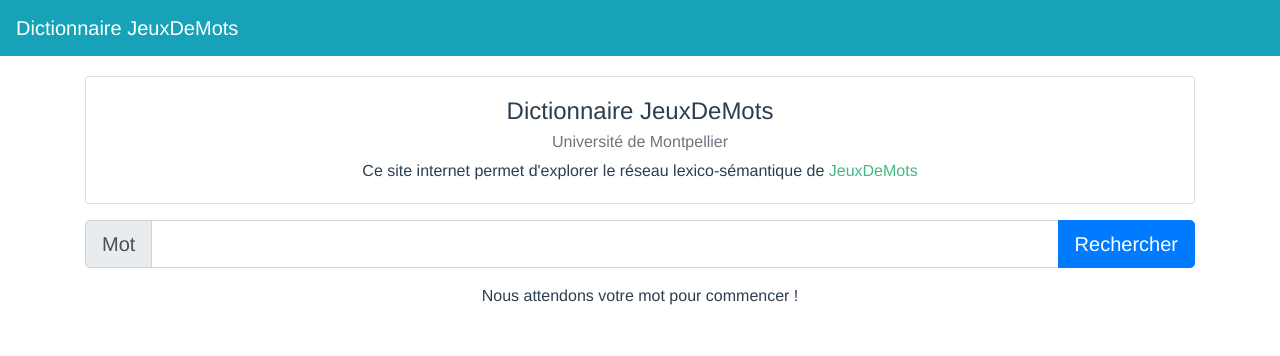
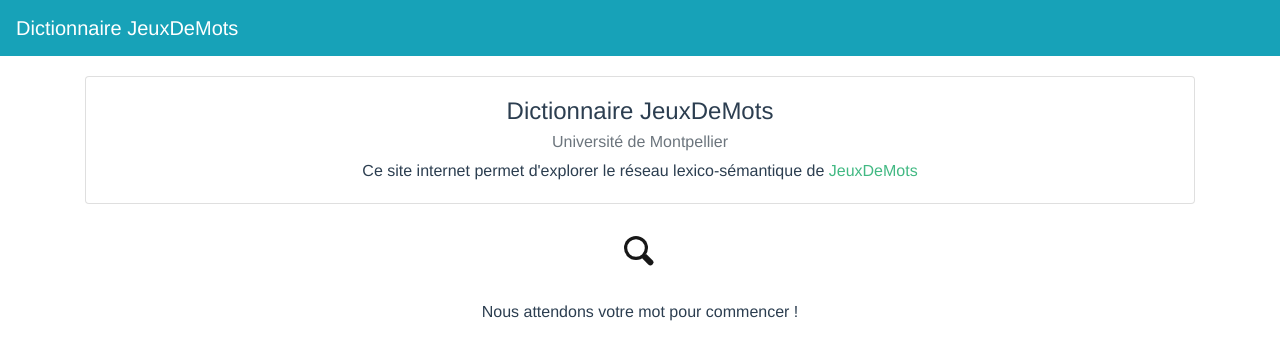
Before and after one commit to AurelienT34/Site_Vue_jdm-responsive, a Vue app: page / in a window 1280 px wide. Shown: the top 356 px of the page. Built offline with nearby package versions, Linux system fonts and the light colour scheme.

Commit message:
Add files via upload

```diff
--- a/src/components/Search.vue
+++ b/src/components/Search.vue
@@ -1,23 +1,17 @@
 <template>
   <div>
-    <b-input-group
-      v-for="size in ['lg']"
-      :key="size"
-      :size="size"
-      class="mb-3 pt-3"
-      prepend="Mot"
-    >
-      <b-form-input v-model="text"
+    <form action="" class="search-bar" >
+      <input type="search" name="search" pattern=".*\S.*" required
+        v-model="text"
         @keydown.enter = 'enter'
         @keydown.down = 'down'
         @keydown.up = 'up'
-        @input = 'change'
-      />
-      <b-input-group-append>
-         <b-button variant="primary" @click="prepareRequest">Rechercher</b-button>
-      </b-input-group-append>
-      </b-input-group>
-        <b-list-group v-if="openSuggestion" class="dropdown-menu" style="position:relative; width:100%; padding: 0px; margin-bottom: 16px;">
+        @input = 'change'>
+      <a class="search-btn" @click="prepareRequest">
+        <span>Search</span>
+      </a>
+    </form>
+    <b-list-group v-if="openSuggestion" class="dropdown-menu" style="position:relative; width:100%; padding: 0px; margin-bottom: 16px;">
           <b-list-group-item href="#" v-for="(suggestion, index) in matches"
             v-bind:key="index"
             v-bind:active="isActive(index)"
@@ -26,10 +20,8 @@
             {{ suggestion }}
           </b-list-group-item>
         </b-list-group>
+
     <div v-if="showCardFromSearch">
-      <!-- <div v-for="(value, name, index) in elements" v-bind:key="index">
-          <Displayer :text="infoData[name]" :show.sync="show" :elements="value"></Displayer>
-        </div> -->
         <Displayer
           :def.sync="infoData[0]"
           :relationsTriees.sync="infoData[1]"
@@ -126,6 +118,7 @@
     },
 
     prepareRequest: function () {
+      this.open = false;
       this.$emit("resetAllVariable");
       this.$emit("update:starting",true);
       //this.$emit("update:mot", this.text);
@@ -197,3 +190,162 @@
   },
 };
 </script>
+
+<style scoped>
+  * {
+	border: 0;
+	box-sizing: border-box;
+	margin: 0;
+	padding: 0;
+}
+:root {
+	font-size: calc(16px + (24 - 16)*(100vw - 320px)/(1920 - 320));
+}
+body, button, input {
+	font: 1em Hind, sans-serif;
+	line-height: 1.5em;
+}
+body, input {
+	color: #171717;
+}
+body, .search-bar {
+	display: flex;
+}
+body {
+	background: #f1f1f1;
+	height: 100vh;
+}
+.search-bar input,
+.search-btn,
+.search-btn:before,
+.search-btn:after {
+	transition: all 0.25s ease-out;
+}
+.search-bar input,
+.search-btn {
+	width: 3em;
+	height: 3em;
+}
+.search-bar input:invalid:not(:focus),
+.search-btn {
+	cursor: pointer;
+}
+.search-bar,
+.search-bar input:focus,
+.search-bar input:valid  {
+	width: 100%;
+}
+.search-bar input:focus,
+.search-bar input:not(:focus) + .search-btn:focus {
+	outline: transparent;
+}
+.search-bar {
+	margin: auto;
+	padding: 1.5em;
+	justify-content: center;
+	max-width: 30em;
+}
+.search-bar input {
+	background: transparent;
+	border-radius: 1.5em;
+	box-shadow: 0 0 0 0.4em #171717 inset;
+	padding: 0.75em;
+	transform: translate(0.5em,0.5em) scale(0.5);
+	transform-origin: 100% 0;
+	-webkit-appearance: none;
+	-moz-appearance: none;
+	appearance: none;
+}
+.search-bar input::-webkit-search-decoration {
+	-webkit-appearance: none;
+}
+.search-bar input:focus,
+.search-bar input:valid {
+	background: #fff;
+	border-radius: 0.375em 0 0 0.375em;
+	box-shadow: 0 0 0 0.1em #d9d9d9 inset;
+	transform: scale(1);
+}
+.search-btn {
+	background: #171717;
+	border-radius: 0 0.75em 0.75em 0 / 0 1.5em 1.5em 0;
+	padding: 0.75em;
+	position: relative;
+	transform: translate(0.25em,0.25em) rotate(45deg) scale(0.25,0.125);
+	transform-origin: 0 50%;
+}
+.search-btn:before,
+.search-btn:after {
+	content: "";
+	display: block;
+	opacity: 0;
+	position: absolute;
+}
+.search-btn:before {
+	border-radius: 50%;
+	box-shadow: 0 0 0 0.2em #f1f1f1 inset;
+	top: 0.75em;
+	left: 0.75em;
+	width: 1.2em;
+	height: 1.2em;
+}
+.search-btn:after {
+	background: #f1f1f1;
+	border-radius: 0 0.25em 0.25em 0;
+	top: 51%;
+	left: 51%;
+	width: 0.75em;
+	height: 0.25em;
+	transform: translate(0.2em,0) rotate(45deg);
+	transform-origin: 0 50%;
+}
+.search-btn span {
+	display: inline-block;
+	overflow: hidden;
+	width: 1px;
+	height: 1px;
+}
+
+/* Active state */
+.search-bar input:focus + .search-btn,
+.search-bar input:valid + .search-btn {
+	background: #2762f3;
+	border-radius: 0 0.375em 0.375em 0;
+	transform: scale(1);
+}
+.search-bar input:focus + .search-btn:before,
+.search-bar input:focus + .search-btn:after,
+.search-bar input:valid + .search-btn:before,
+.search-bar input:valid + .search-btn:after {
+	opacity: 1;
+}
+.search-bar input:focus + .search-btn:hover,
+.search-bar input:valid + .search-btn:hover,
+.search-bar input:valid:not(:focus) + .search-btn:focus {
+	background: #0c48db;
+}
+.search-bar input:focus + .search-btn:active,
+.search-bar input:valid + .search-btn:active {
+	transform: translateY(1px);
+}
+
+@media screen and (prefers-color-scheme: dark) {
+	body, input {
+		color: #000000;
+	}
+	body {
+		background: #171717;
+	}
+	.search-bar input {
+		box-shadow: 0 0 0 0.4em #000000 inset;
+	}
+	.search-bar input:focus,
+	.search-bar input:valid {
+		background: #ffffff;
+		box-shadow: 0 0 0 0.1em #000000 inset;
+	}
+	.search-btn {
+		background: #000000;
+	}
+}
+</style>
```
